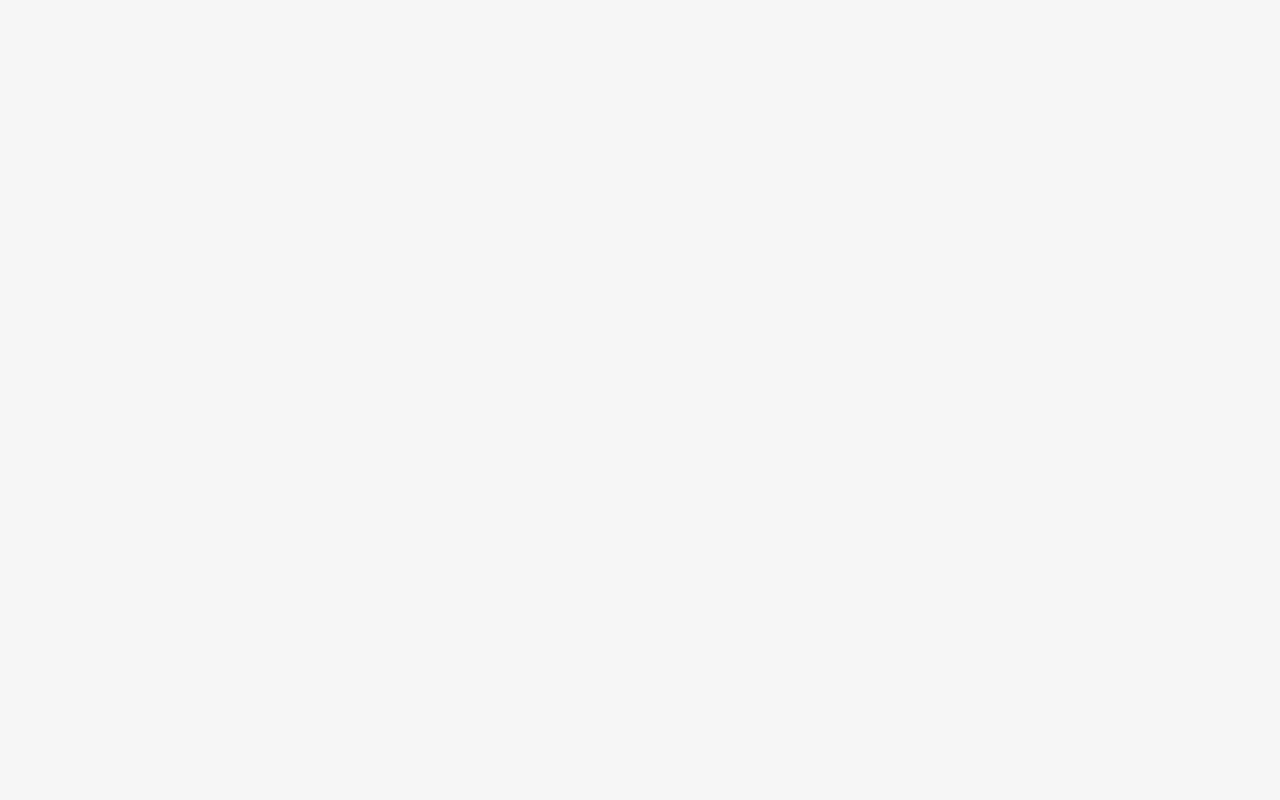
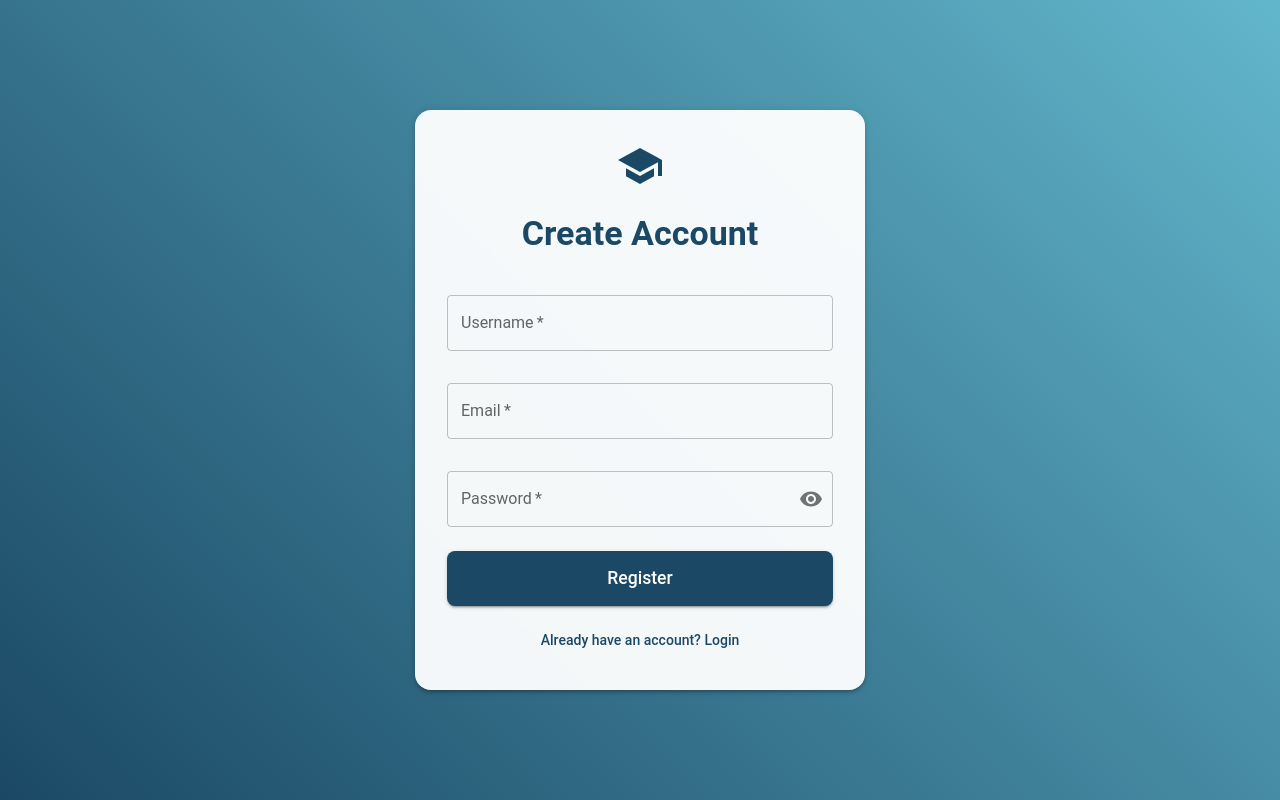
Before and after one commit to rhazem13/anyway-student-quizz-frontend, a React (Vite) app: page /register in a window 1280 px wide. Before the commit this address had no page. Built offline with nearby package versions, Linux system fonts and the light colour scheme.

Commit message:
implement register

```diff
--- a/src/App.tsx
+++ b/src/App.tsx
@@ -8,6 +8,7 @@ import {
 } from "@mui/material";
 import Home from "./pages/Home";
 import Dashboard from "./pages/Dashboard";
+import Register from "./pages/Register";
 import Sidebar from "./components/Sidebar";
 import TopNavbar from "./components/TopNavbar";
 
@@ -77,6 +78,7 @@ function App() {
             {isLoggedIn && <Toolbar />}
             <Routes>
               <Route path="/" element={<Home />} />
+              <Route path="/register" element={<Register />} />
               <Route path="/dashboard" element={<Dashboard />} />
             </Routes>
           </Box>
--- /dev/null
+++ b/src/pages/Register.tsx
@@ -0,0 +1,223 @@
+import {
+  Box,
+  Button,
+  Container,
+  Paper,
+  Typography,
+  TextField,
+  useTheme,
+  Alert,
+  IconButton,
+  InputAdornment,
+} from "@mui/material";
+import {
+  School as SchoolIcon,
+  Visibility,
+  VisibilityOff,
+} from "@mui/icons-material";
+import { useState } from "react";
+import { useNavigate } from "react-router-dom";
+import axios from "axios";
+
+interface RegisterForm {
+  username: string;
+  email: string;
+  password: string;
+}
+
+const Register = () => {
+  const navigate = useNavigate();
+  const theme = useTheme();
+  const [showPassword, setShowPassword] = useState(false);
+  const [error, setError] = useState<string | null>(null);
+  const [loading, setLoading] = useState(false);
+  const [formData, setFormData] = useState<RegisterForm>({
+    username: "",
+    email: "",
+    password: "",
+  });
+
+  const handleChange = (e: React.ChangeEvent<HTMLInputElement>) => {
+    const { name, value } = e.target;
+    setFormData((prev) => ({
+      ...prev,
+      [name]: value,
+    }));
+    setError(null); // Clear error when user types
+  };
+
+  const handleSubmit = async (e: React.FormEvent) => {
+    e.preventDefault();
+    setLoading(true);
+    setError(null);
+
+    try {
+      const response = await axios.post(
+        "http://localhost:5000/api/auth/signup",
+        formData
+      );
+
+      if (response.data.token) {
+        localStorage.setItem("isLoggedIn", "true");
+        // You might want to store the token and user info in a more secure way
+        localStorage.setItem("token", response.data.token);
+        localStorage.setItem("user", JSON.stringify(response.data.user));
+        navigate("/dashboard");
+      }
+    } catch (err: any) {
+      if (err.response?.data?.message) {
+        setError(err.response.data.message);
+      } else {
+        setError("An error occurred during registration. Please try again.");
+      }
+    } finally {
+      setLoading(false);
+    }
+  };
+
+  return (
+    <Box
+      sx={{
+        height: "100vh",
+        width: "100vw",
+        margin: 0,
+        padding: 0,
+        display: "flex",
+        alignItems: "center",
+        justifyContent: "center",
+        background: `linear-gradient(45deg, ${theme.palette.primary.main} 0%, ${theme.palette.primary.light} 100%)`,
+        overflow: "hidden",
+        position: "fixed",
+        top: 0,
+        left: 0,
+      }}
+    >
+      <Container
+        maxWidth="sm"
+        sx={{
+          m: 0,
+          p: 2,
+          height: "100%",
+          display: "flex",
+          alignItems: "center",
+          justifyContent: "center",
+        }}
+      >
+        <Paper
+          elevation={3}
+          sx={{
+            width: "100%",
+            maxWidth: "450px",
+            p: { xs: 3, md: 4 },
+            borderRadius: 4,
+            textAlign: "center",
+            background: "rgba(255, 255, 255, 0.95)",
+            backdropFilter: "blur(10px)",
+          }}
+        >
+          <SchoolIcon
+            sx={{
+              fontSize: 48,
+              color: "primary.main",
+              mb: 2,
+            }}
+          />
+          <Typography
+            variant="h4"
+            component="h1"
+            gutterBottom
+            color="primary"
+            sx={{
+              fontWeight: 700,
+              mb: 3,
+            }}
+          >
+            Create Account
+          </Typography>
+
+          {error && (
+            <Alert severity="error" sx={{ mb: 2 }}>
+              {error}
+            </Alert>
+          )}
+
+          <form onSubmit={handleSubmit}>
+            <TextField
+              fullWidth
+              label="Username"
+              name="username"
+              value={formData.username}
+              onChange={handleChange}
+              margin="normal"
+              required
+              autoComplete="username"
+              sx={{ mb: 2 }}
+            />
+            <TextField
+              fullWidth
+              label="Email"
+              name="email"
+              type="email"
+              value={formData.email}
+              onChange={handleChange}
+              margin="normal"
+              required
+              autoComplete="email"
+              sx={{ mb: 2 }}
+            />
+            <TextField
+              fullWidth
+              label="Password"
+              name="password"
+              type={showPassword ? "text" : "password"}
+              value={formData.password}
+              onChange={handleChange}
+              margin="normal"
+              required
+              autoComplete="new-password"
+              InputProps={{
+                endAdornment: (
+                  <InputAdornment position="end">
+                    <IconButton
+                      aria-label="toggle password visibility"
+                      onClick={() => setShowPassword(!showPassword)}
+                      edge="end"
+                    >
+                      {showPassword ? <VisibilityOff /> : <Visibility />}
+                    </IconButton>
+                  </InputAdornment>
+                ),
+              }}
+              sx={{ mb: 3 }}
+            />
+
+            <Button
+              type="submit"
+              variant="contained"
+              fullWidth
+              size="large"
+              disabled={loading}
+              sx={{
+                py: 1.5,
+                fontSize: "1.1rem",
+                mb: 2,
+              }}
+            >
+              {loading ? "Creating Account..." : "Register"}
+            </Button>
+
+            <Button
+              variant="text"
+              onClick={() => navigate("/")}
+              sx={{ textTransform: "none" }}
+            >
+              Already have an account? Login
+            </Button>
+          </form>
+        </Paper>
+      </Container>
+    </Box>
+  );
+};
+
+export default Register;
```
